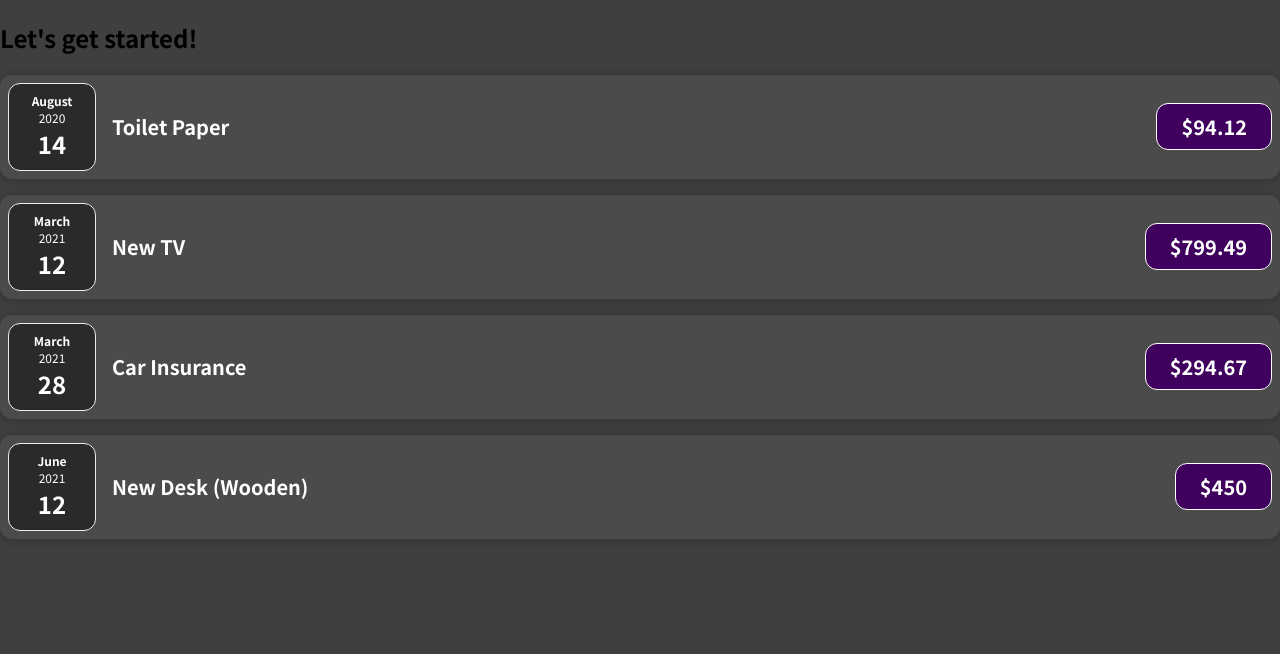
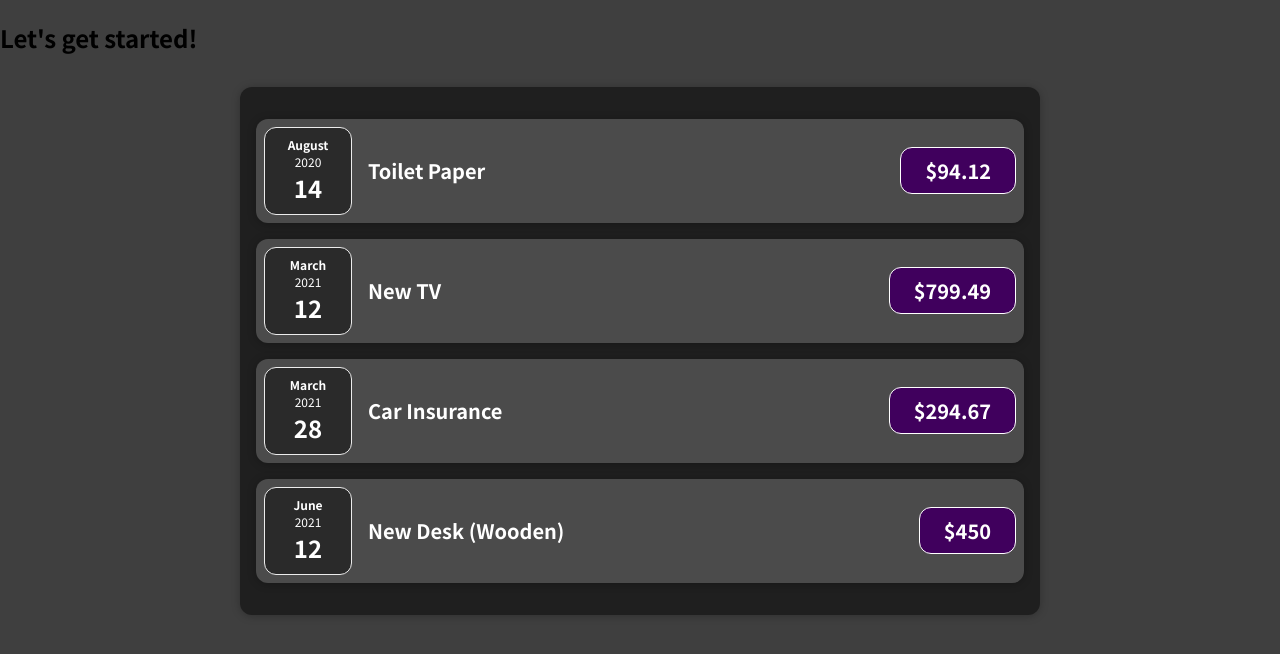
Before and after one commit to Collin-Jones/ReactPractice, a JavaScript app: page / in a window 1280 px wide. Shown: the top 654 px of the page. Built offline with nearby package versions, Linux system fonts and the light colour scheme.

Commit message:
fixed it

```diff
--- a/src/App.js
+++ b/src/App.js
@@ -1,4 +1,4 @@
-import ExpenseItem from "./components/ExpenseItem";
+import Expenses from './components/Expenses';
 
 function App() {
     const expenses = [
@@ -8,12 +8,7 @@ function App() {
             amount: 94.12,
             date: new Date(2020, 7, 14),
         },
-        {
-            id: 'e2',
-            title: 'New TV',
-            amount: 799.49,
-            date: new Date(2021, 2, 12)
-        },
+        { id: 'e2', title: 'New TV', amount: 799.49, date: new Date(2021, 2, 12) },
         {
             id: 'e3',
             title: 'Car Insurance',
@@ -27,29 +22,11 @@ function App() {
             date: new Date(2021, 5, 12),
         },
     ];
+
     return (
         <div>
             <h2>Let's get started!</h2>
-            <ExpenseItem
-                title={expenses[0].title}
-                amount={expenses[0].amount}
-                date={expenses[0].date}>
-            </ExpenseItem>
-            <ExpenseItem
-                title={expenses[1].title}
-                amount={expenses[1].amount}
-                date={expenses[1].date}>
-            </ExpenseItem>
-            <ExpenseItem
-                title={expenses[2].title}
-                amount={expenses[2].amount}
-                date={expenses[2].date}>
-            </ExpenseItem>
-            <ExpenseItem
-                title={expenses[3].title}
-                amount={expenses[3].amount}
-                date={expenses[3].date}>
-            </ExpenseItem>
+            <Expenses items={expenses} />
         </div>
     );
 }
--- a/src/components/Expenses.js
+++ b/src/components/Expenses.js
@@ -28,6 +28,4 @@ function Expenses(props) {
         </Card>
     );
 }
-
-
 export default Expenses;
```
